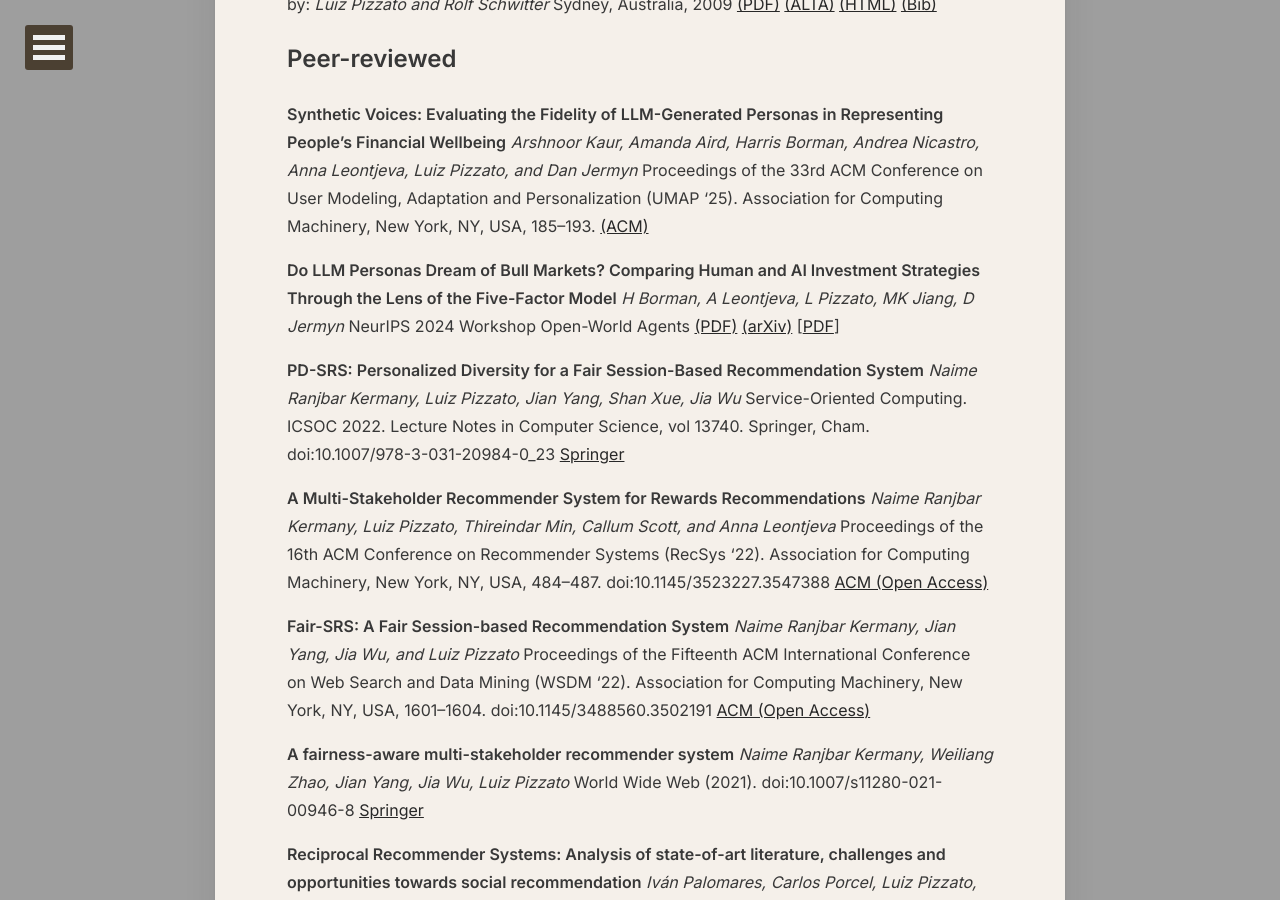
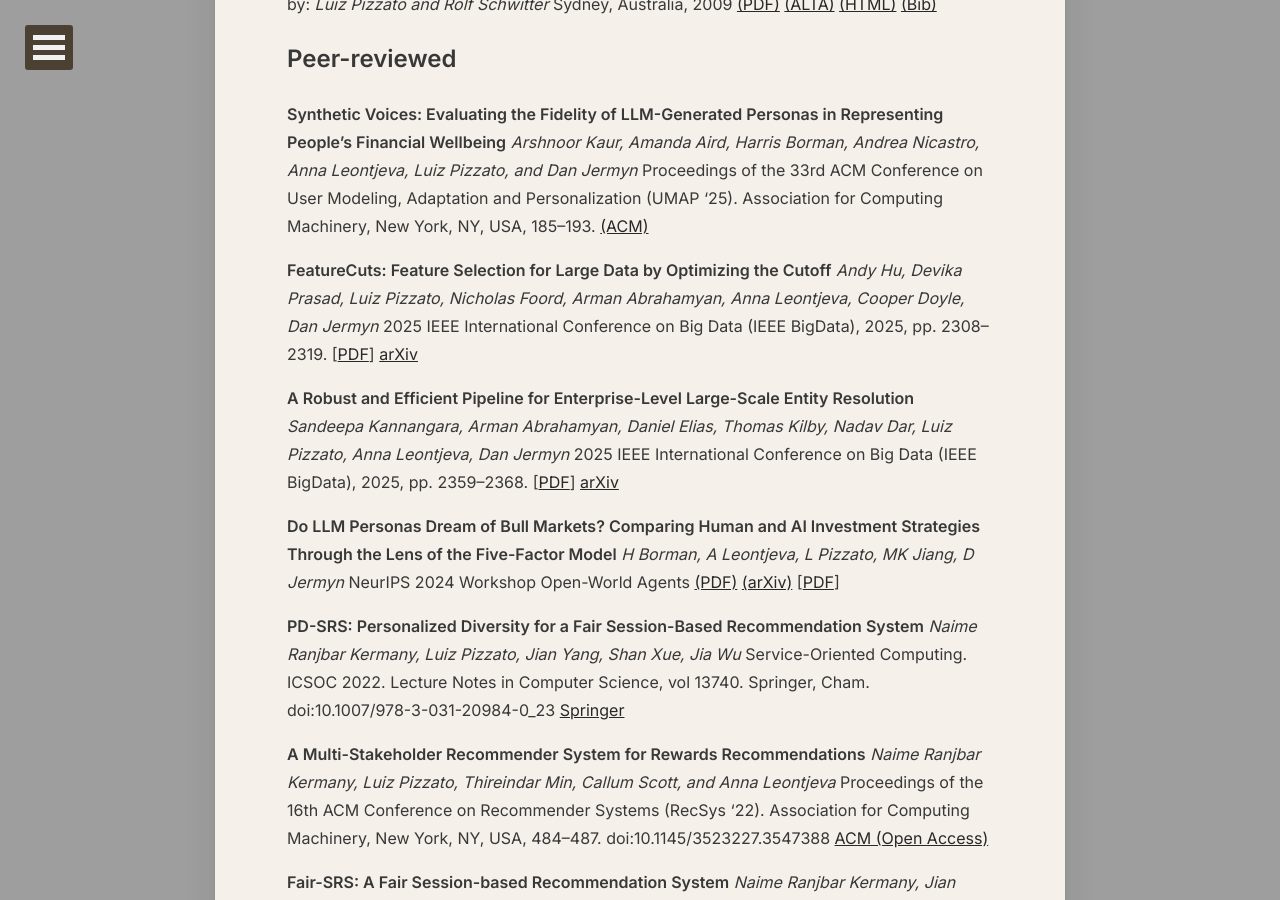
Before and after one commit to pizzato/pizzato.github.io, a Jekyll site: the page built from publications/index.markdown, in a window 1280 px wide and 900 px high, scrolled down 1639 px. Built offline with Jekyll 4.4.1, drawn with Linux system fonts in a browser that asks for light colours; some of the changed text lies outside the part shown.

Commit message:
Move FeatureCuts and Entity Resolution from pre-prints to peer-reviewed (IEEE Big Data 2025)
Both papers were previously listed as arXiv pre-prints. They have now been published in the 2025 IEEE International Conference on Big Data proceedings (pp. 2308–2319 and pp. 2359–2368 respectively). Moved to the Peer-reviewed section with conference venue info, retaining arXiv PDF links.

Co-Authored-By: Claude Sonnet 4.6 <noreply@anthropic.com>

```diff
--- a/publications/index.markdown
+++ b/publications/index.markdown
@@ -91,9 +91,21 @@ Sydney, Australia, 2009
 
 **Synthetic Voices: Evaluating the Fidelity of LLM-Generated Personas in Representing People’s Financial Wellbeing**
 _Arshnoor Kaur, Amanda Aird, Harris Borman, Andrea Nicastro, Anna Leontjeva, Luiz Pizzato, and Dan Jermyn_
-Proceedings of the 33rd ACM Conference on User Modeling, Adaptation and Personalization (UMAP '25).
+Proceedings of the 33rd ACM Conference on User Modeling, Adaptation and Personalization (UMAP ‘25).
 Association for Computing Machinery, New York, NY, USA, 185–193.
 [(ACM)](https://doi.org/10.1145/3699682.3728339)
+
+
+**FeatureCuts: Feature Selection for Large Data by Optimizing the Cutoff**
+_Andy Hu, Devika Prasad, Luiz Pizzato, Nicholas Foord, Arman Abrahamyan, Anna Leontjeva, Cooper Doyle, Dan Jermyn_
+2025 IEEE International Conference on Big Data (IEEE BigData), 2025, pp. 2308–2319.
+[[PDF](https://arxiv.org/pdf/2508.00954)] [arXiv](https://arxiv.org/abs/2508.00954)
+
+
+**A Robust and Efficient Pipeline for Enterprise-Level Large-Scale Entity Resolution**
+_Sandeepa Kannangara, Arman Abrahamyan, Daniel Elias, Thomas Kilby, Nadav Dar, Luiz Pizzato, Anna Leontjeva, Dan Jermyn_
+2025 IEEE International Conference on Big Data (IEEE BigData), 2025, pp. 2359–2368.
+[[PDF](https://arxiv.org/pdf/2508.03767)] [arXiv](https://arxiv.org/abs/2508.03767)
 
 
 **Do LLM Personas Dream of Bull Markets? Comparing Human and AI Investment Strategies Through the Lens of the Five-Factor Model**
@@ -369,14 +381,6 @@ Supervised Profa. Vera Lúcia Strube de Lima Defended on: 8th January 2003 Exami
 
 ## Pre-prints
 
-**A Robust and Efficient Pipeline for Enterprise-Level Large-Scale Entity Resolution**
-_Sandeepa Kannangara, Arman Abrahamyan, Daniel Elias, Thomas Kilby, Nadav Dar, Luiz Pizzato, Anna Leontjeva, Dan Jermyn_
-arXiv preprint. August 2025 [[PDF](https://arxiv.org/pdf/2508.03767)] [arXiv](https://arxiv.org/abs/2508.03767)
-
-**FeatureCuts: Feature Selection for Large Data by Optimizing the Cutoff**
-_Andy Hu, Devika Prasad, Luiz Pizzato, Nicholas Foord, Arman Abrahamyan, Anna Leontjeva, Cooper Doyle, Dan Jermyn_
-arXiv preprint. August 2025 [[PDF](https://arxiv.org/pdf/2508.00954)] [arXiv](https://arxiv.org/abs/2508.00954)
-
 **ConCISE: A Reference-Free Conciseness Evaluation Metric for LLM-Generated Answers**
 _Luiz Pizzato et al._
 arXiv preprint. November 2025. [[PDF](https://arxiv.org/pdf/2511.16846)] [arXiv](https://arxiv.org/abs/2511.16846)
```
